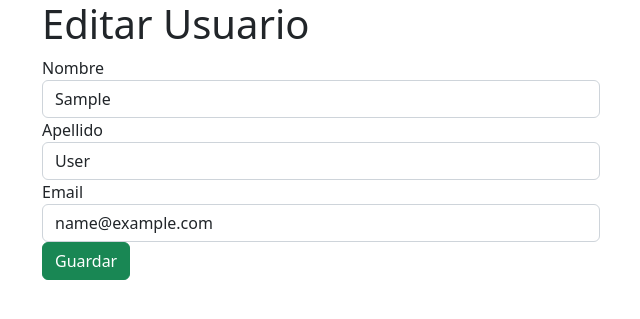
After one commit to ktkrau/crud, a Flask app: page /edit/1 in a window 1280 px wide. The commit adds this page. Shown: the top 319 px of the page, without its empty margins (319-959 px from the left). Run offline with Flask 2, Linux system fonts and the light colour scheme; tables that the repository leaves empty hold one stand-in row (values such as "Sample post").

Commit message:
read update delete

```diff
--- a/server.py
+++ b/server.py
@@ -26,6 +26,17 @@ def delete(id):
     User.borrar(formulario)
     return redirect('/')
 
+@app.route('/edit/<int:id>')
+def edit(id):
+    formulario = {"id":id}
+    user = User.mostrar(formulario) #Instancia de usuario basado en el id de la url
+    return render_template('edit.html', usuario = user)
+
+@app.route('/update', methods=['POST'])
+def update():
+    #request.form = diccionario con el formulario de edit.html
+    User.actualizar(request.form)
+    return redirect('/')
 
 
 
--- /dev/null
+++ b/templates/edit.html
@@ -0,0 +1,32 @@
+<!DOCTYPE html>
+<html lang="en">
+<head>
+    <meta charset="UTF-8">
+    <meta http-equiv="X-UA-Compatible" content="IE=edge">
+    <meta name="viewport" content="width=device-width, initial-scale=1.0">
+    <title>Editar usuario</title>
+    <link href="https://cdn.jsdelivr.net/npm/bootstrap@5.2.1/dist/css/bootstrap.min.css" rel="stylesheet" integrity="sha384-iYQeCzEYFbKjA/T2uDLTpkwGzCiq6soy8tYaI1GyVh/UjpbCx/TYkiZhlZB6+fzT" crossorigin="anonymous">
+</head>
+<body>
+    <div class="container">
+        <form class="col-6 mx-auto" action="/update" method="post">
+            <input name="id" value="{{usuario.id}}" type="hidden">
+            <h1>Editar Usuario</h1>
+            <div class="form-group">
+                <label for="first_name">Nombre</label>
+                <input type="text" id="first_name" name="first_name" class="form-control" value="{{usuario.first_name}}">
+            </div>
+            <div class="form-group">
+                <label for="last_name">Apellido</label>
+                <input type="text" id="last_name" name="last_name" class="form-control" value="{{usuario.last_name}}">
+            </div>
+            <div class="form-group">
+                <label for="email">Email</label>
+                <input type="email" id="email" name="email" class="form-control" value="{{usuario.email}}">
+            </div>
+            <input type="submit" value="Guardar" class="btn btn-success">
+
+        </form>
+    </div>
+</body>
+</html>
--- a/templates/index.html
+++ b/templates/index.html
@@ -29,6 +29,8 @@
                     <td>{{user.email}}</td>
                     <td>
                         <a class="btn btn-danger" href="/delete/{{user.id}}">Borrar</a>
+                        <a class="btn btn-warning" href="/edit/{{user.id}}">Editar</a>
+
                     </td>
                 </tr>
                 {% endfor %}
--- a/users.py
+++ b/users.py
@@ -1,3 +1,4 @@
+from multiprocessing.forkserver import connect_to_new_process
 from mysqlconnection import connectToMySQL
 
 class User:
@@ -41,3 +42,22 @@ class User:
         query = "DELETE FROM users WHERE id = %(id)s" #interpolacion
         result = connectToMySQL('esquema_usuarios').query_db(query,formulario)
         return result
+
+
+    @classmethod
+    def mostrar(cls, formulario):
+        #formulario= {"id":1}
+        query = "SELECT * FROM users WHERE id = %(id)s"
+        result = connectToMySQL('esquema_usuarios').query_db(query,formulario)
+        #result=[
+        # {"id":1,"first_name":"Elena","last_name":"De Troya" etc etc}]
+        diccionario = result[0] #diccionario = {"id":1,"first_name":"Elena","last_name":"De Troya" etc etc}]
+        usuario= cls(diccionario) #usuario = User(diccionario)
+        return usuario
+
+    @classmethod
+    def actualizar(cls, formulario): #recibiendo el formulario nuevo
+        #formulario = {"id":1,"first_name":"Elena","last_name":"De Troya" etc etc}
+        query = "UPDATE users SET first_name = %(first_name)s, last_name = %(last_name)s, email = %(email)s WHERE id = %(id)s"
+        result = connectToMySQL('esquema_usuarios').query_db(query, formulario)
+        return result
```
